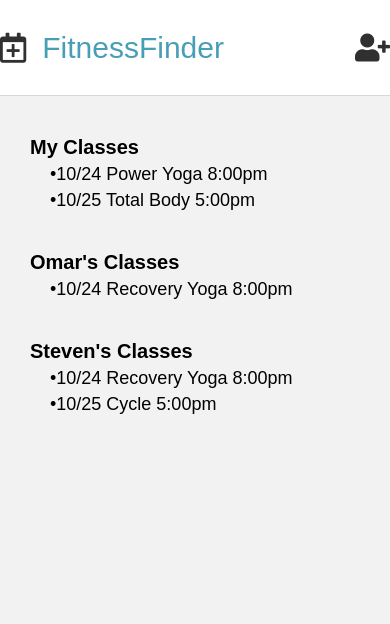
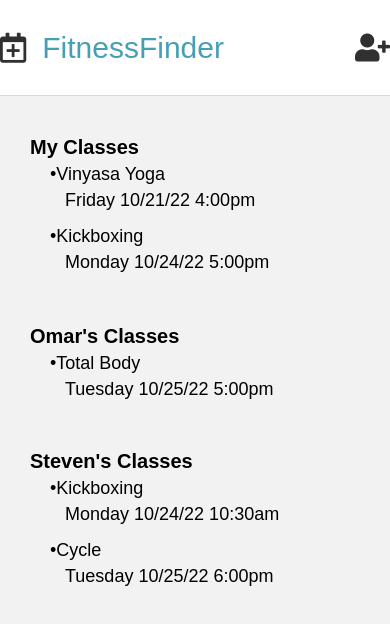
Before and after one commit to ofeller/fitnessfinderv2, a React Native app: screen /HomeScreen in a window 390 px wide. Shown: the top 624 px of the page. Built offline with nearby package versions, Linux system fonts and the light colour scheme.

Commit message:
Finished adding class functionality

```diff
--- a/App.js
+++ b/App.js
@@ -7,6 +7,7 @@ import { NavigationContainer } from '@react-navigation/native';
 import HomeScreen from './screens/HomeScreen';
 import AddFriend from './screens/AddFriend';
 import AddClass from './screens/AddClass';
+
 import { createNativeStackNavigator } from '@react-navigation/native-stack';
 
 
@@ -19,6 +20,7 @@ export default function App({navigation}) {
         <Stack.Screen
         name="HomeScreen"
         component={HomeScreen}
+        initialParams={{ className: '', dateAndTime: '' }}
         options={({ navigation }) => ({
           headerTitle: "FitnessFinder",
           headerTitleStyle: {
--- a/screens/AddClass.js
+++ b/screens/AddClass.js
@@ -4,6 +4,7 @@ import SelectBox from 'react-native-multi-selectbox'
 import DateTimePickerModal from "react-native-modal-datetime-picker";
 import Icon from 'react-native-vector-icons/FontAwesome5';
 import moment from "moment";
+import { useNavigation } from '@react-navigation/native';
 
 // Options data must contain 'item' & 'id' keys
 
@@ -82,6 +83,7 @@ function AddClass({navigation}) {
   //const [incomplete, setIncomplete] = useState(true)
   const [dateText, setDateText] = useState("Select")
 
+
   const showDatePicker = () => {
     setDatePickerVisibility(true);
   };
@@ -91,8 +93,8 @@ function AddClass({navigation}) {
   };
 
   const handleConfirm = (date) => {
-    console.warn("A date has been picked: ", date)
-    const dateTimeString = moment(date).format("dddd MM/DD/YYYY h:mma")
+    //console.warn("A date has been picked: ", date)
+    const dateTimeString = moment(date).format("dddd MM/DD/YY h:mma")
     setDateText(dateTimeString);
     setDateEntered(true);
     hideDatePicker();
@@ -110,7 +112,12 @@ function AddClass({navigation}) {
       JSON.stringify(selectedClass.item).substring(1, JSON.stringify(selectedClass.item).length-1) + "\n" + dateText,
       [
         { text: "OK",
-         onPress: () => navigation.navigate('HomeScreen')
+         onPress: () => navigation.navigate({
+            name: 'HomeScreen',
+            params: {className: "• " + selectedClass.item, dateAndTime: dateText},
+            merge: true
+         })
+
     }
       ]
     );
--- a/screens/HomeScreen.js
+++ b/screens/HomeScreen.js
@@ -2,18 +2,46 @@
 
 import * as React from 'react';
 import { StyleSheet, Text, Button, Header, View } from 'react-native';
+import { useRoute } from '@react-navigation/native';
 
-function HomeScreen({navigation}){
+
+
+function HomeScreen({route, navigation}){
+
+    const { className, dateAndTime } = route.params;
+
+
+
+
     return(
     <View style={{alignItems: 'left', paddingVertical: 40, paddingHorizontal: 30}}>
+
+
     <Text style={{fontSize: 20, fontFamily: 'Arial', fontWeight: '600', paddingBottom: 5}}>My Classes</Text>
-    <Text style={{fontSize: 18, fontFamily: 'Arial', fontWeight: '400', paddingLeft: 20, paddingBottom: 5}}>•10/24 Power Yoga 8:00pm</Text>
-    <Text style={{fontSize: 18, fontFamily: 'Arial', fontWeight: '400', paddingLeft: 20, paddingBottom: 40}}>•10/25 Total Body 5:00pm</Text>
+    <Text style={{fontSize: 18, fontFamily: 'Arial', fontWeight: '400', paddingLeft: 20, paddingBottom: 5}}>•Vinyasa Yoga</Text>
+    <Text style={{fontSize: 18, fontFamily: 'Arial', fontWeight: '400', paddingLeft: 20, paddingBottom: 15}}>   Friday 10/21/22 4:00pm</Text>
+    <Text style={{fontSize: 18, fontFamily: 'Arial', fontWeight: '400', paddingLeft: 20, paddingBottom: 5}}>•Kickboxing</Text>
+    <Text style={{fontSize: 18, fontFamily: 'Arial', fontWeight: '400', paddingLeft: 20, paddingBottom: className === '' ? 0 : 15}}>   Monday 10/24/22 5:00pm</Text>
+        {/* user entered class */}
+
+        <Text style= {{fontSize: 18, fontFamily: 'Arial', fontWeight: '400', paddingLeft: 20, paddingBottom: className === '' ? 10 : 50}}>
+      {JSON.stringify(className).substring(1, JSON.stringify(className).length-1 )}{"\n   "}
+         {JSON.stringify(dateAndTime).substring(1, JSON.stringify(dateAndTime).length-1 )}
+         </Text>
+
+
+
+
+
+
     <Text style={{fontSize: 20, fontFamily: 'Arial', fontWeight: '600', paddingBottom: 5}}>Omar's Classes</Text>
-    <Text style={{fontSize: 18, fontFamily: 'Arial', fontWeight: '400', paddingLeft: 20, paddingBottom: 40}}>•10/24 Recovery Yoga 8:00pm</Text>
+    <Text style={{fontSize: 18, fontFamily: 'Arial', fontWeight: '400', paddingLeft: 20, paddingBottom: 5}}>•Total Body</Text>
+    <Text style={{fontSize: 18, fontFamily: 'Arial', fontWeight: '400', paddingLeft: 20, paddingBottom: 50}}>   Tuesday 10/25/22 5:00pm</Text>
     <Text style={{fontSize: 20, fontFamily: 'Arial', fontWeight: '600', paddingBottom: 5}}>Steven's Classes</Text>
-    <Text style={{fontSize: 18, fontFamily: 'Arial', fontWeight: '400', paddingLeft: 20, paddingBottom: 5}}>•10/24 Recovery Yoga 8:00pm</Text>
-    <Text style={{fontSize: 18, fontFamily: 'Arial', fontWeight: '400', paddingLeft: 20, paddingBottom: 40}}>•10/25 Cycle 5:00pm</Text>
+    <Text style={{fontSize: 18, fontFamily: 'Arial', fontWeight: '400', paddingLeft: 20, paddingBottom: 5}}>•Kickboxing</Text>
+    <Text style={{fontSize: 18, fontFamily: 'Arial', fontWeight: '400', paddingLeft: 20, paddingBottom: 15}}>   Monday 10/24/22 10:30am</Text>
+    <Text style={{fontSize: 18, fontFamily: 'Arial', fontWeight: '400', paddingLeft: 20, paddingBottom: 5}}>•Cycle</Text>
+    <Text style={{fontSize: 18, fontFamily: 'Arial', fontWeight: '400', paddingLeft: 20, paddingBottom: 5}}>   Tuesday 10/25/22 6:00pm</Text>
 
       {/* <Header
     leftComponent={{ icon: 'menu', color: '#fff' }}
```
